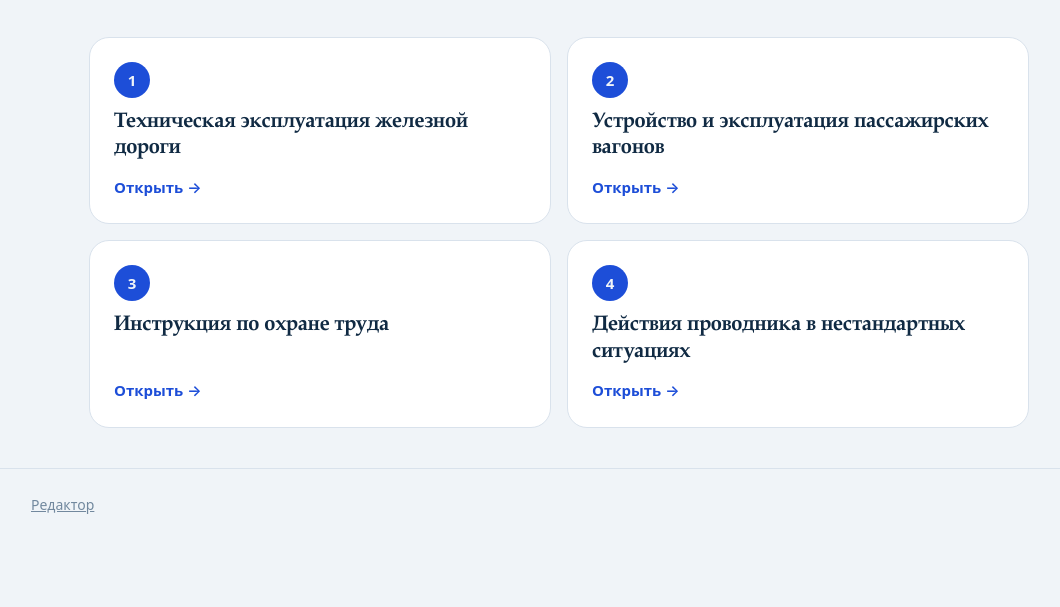
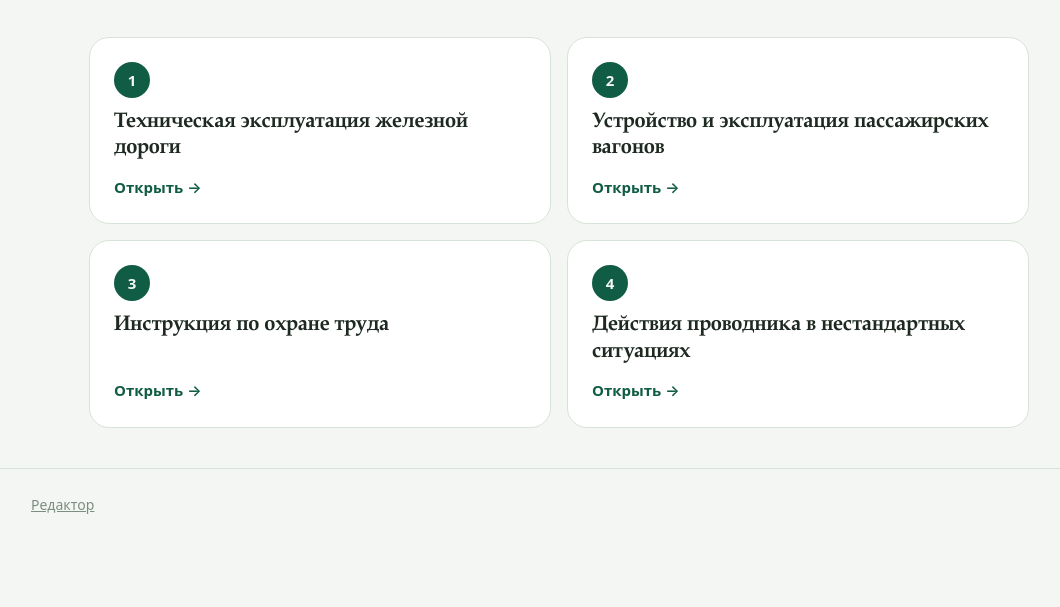
Before and after one commit to Arsey-lang/bch-conductor-course, a plain HTML site: page index.html in a window 1280 px wide. Shown: the part 193-800 px from the top of the page, without its empty margins (81-1141 px from the left). Drawn offline with Linux system fonts and the light colour scheme.

Commit message:
Update index.html

```diff
--- a/index.html
+++ b/index.html
@@ -8,13 +8,10 @@
 <title>Конспект: курсы проводника</title>
 <style>
 :root{
-  --paper:#F0F4F8; --panel:#FFFFFF; --ink:#102A43; --steel:#486581; --line:#D9E2EC;
-  --accent:#1D4ED8; --amber:#D97706; --danger:#DC2626;
+  --paper:#F4F6F4; --panel:#FFFFFF; --ink:#1E2922; --steel:#556B5D; --line:#D8E2D8;
+  --accent:#105C44; --amber:#B45309; --danger:#B91C1C;
   --serif:"Iowan Old Style","Palatino Linotype",Palatino,Georgia,serif;
   --sans:system-ui,-apple-system,"Segoe UI",Roboto,sans-serif;
-}
-@media (prefers-color-scheme:dark){
-  :root{--paper:#0B132B;--panel:#1C2541;--ink:#F0F4F8;--steel:#9FB3C8;--line:#334E68;--accent:#60A5FA;--amber:#FBBF24;--danger:#F87171}
 }
 *{box-sizing:border-box}
 [hidden]{display:none!important}
```
